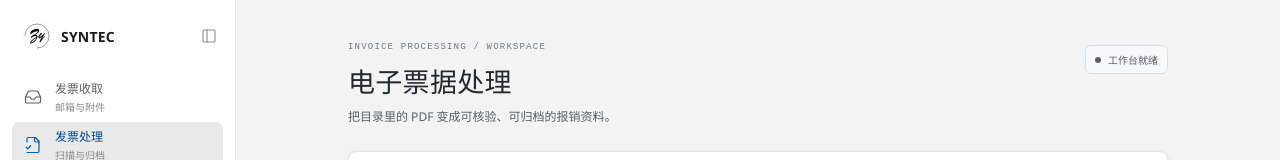
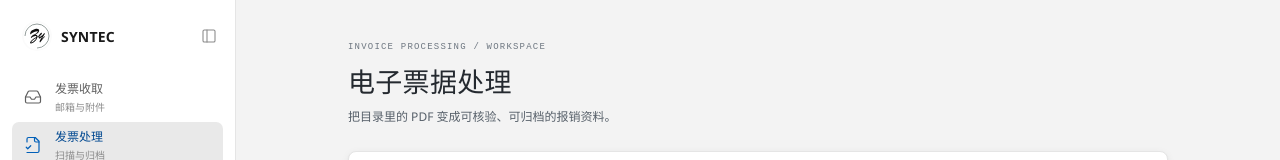
Before and after one commit to SYNTEC-40101720/Automated-invoice-processing, a React (Vite) app in the folder web/: page / in a window 1280 px wide. Shown: the top 160 px of the page. Built offline with nearby package versions, Linux system fonts and the light colour scheme; no server answers.

Commit message:
refactor: remove duplicate workbench status badge

```diff
--- a/web/src/features/processing/ProcessingView.tsx
+++ b/web/src/features/processing/ProcessingView.tsx
@@ -28,10 +28,6 @@ export function ProcessingView({ job, onChooseDirectory, onStart, onCancel, onOp
             <div className="eyebrow">INVOICE PROCESSING / WORKSPACE</div>
             <h1>电子票据处理</h1>
             <p>把目录里的 PDF 变成可核验、可归档的报销资料。</p>
-          </div>
-          <div className={`state-badge ${finished ? 'success' : active ? 'working' : ''}`}>
-            {finished ? <CheckCircle2 size={15} /> : active ? <span className="pulse-dot" /> : <span className="idle-dot" />}
-            {finished ? '本次任务已完成' : active ? (job?.message ?? '正在处理') : '工作台就绪'}
           </div>
         </header>
 
```
